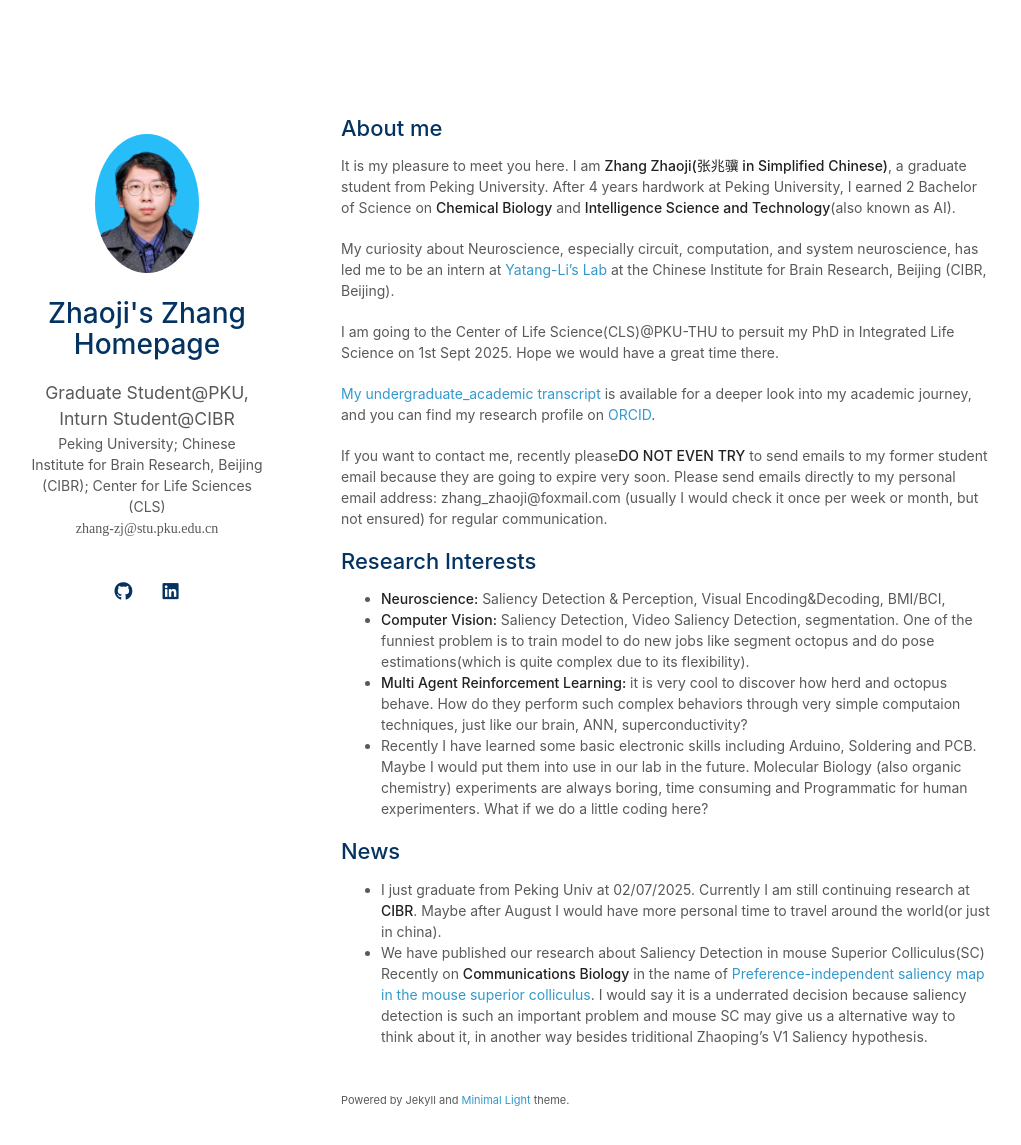
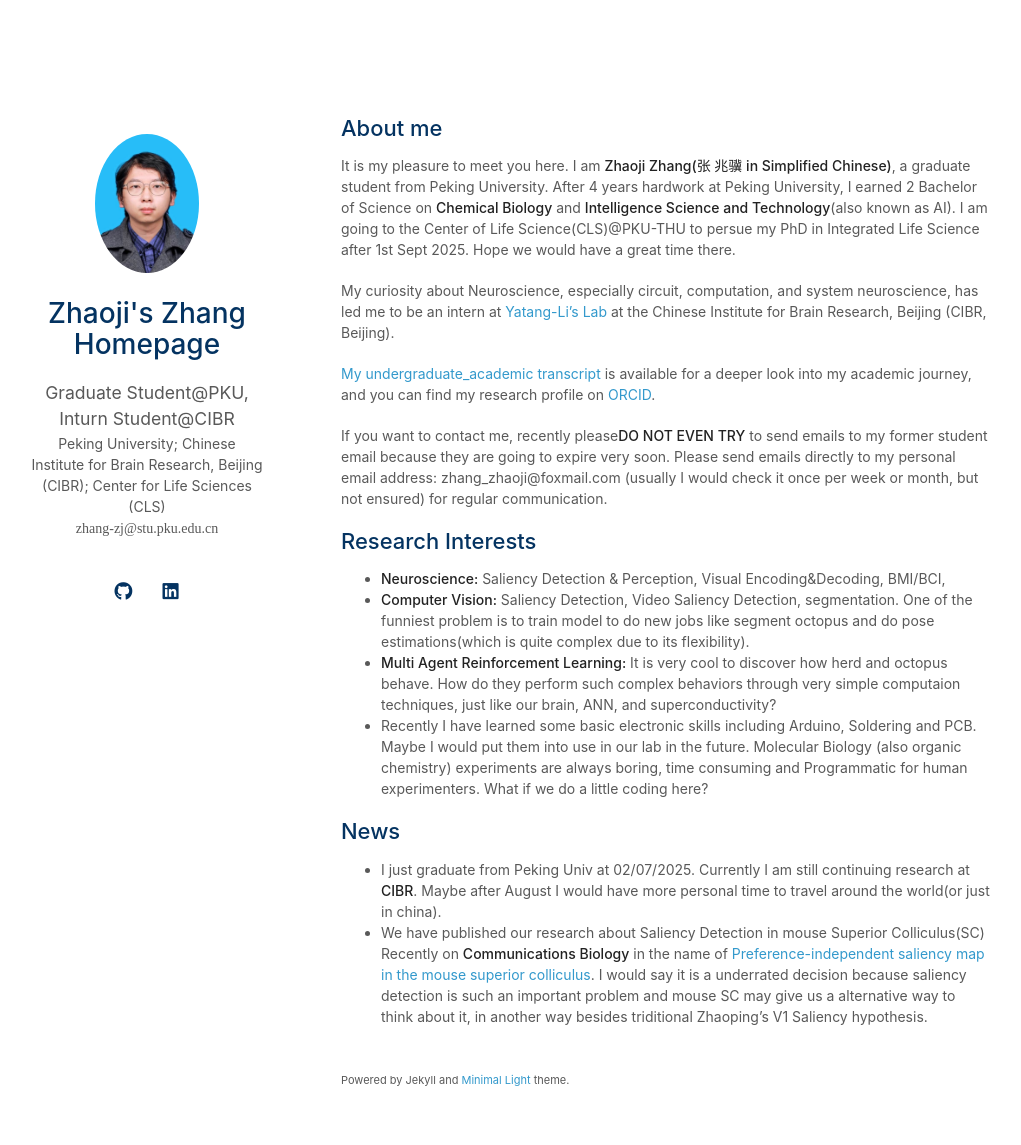
Before and after one commit to Zhang-Zhaoji/Zhang-Zhaoji.github.io, a Jekyll site: the page built from index.md, in a window 1280 px wide and 1179 px high. Shown: the top 1145 px of the window, without its empty margins (129-1150 px from the left). Built offline with Jekyll 4.4.1, drawn with Linux system fonts in a browser that asks for light colours; a style sheet for code colours, icons or effects is not loaded; our own code applies the rules of GitHub Pages for plain Markdown files.

Commit message:
Update index.md

```diff
--- a/index.md
+++ b/index.md
@@ -4,11 +4,9 @@ layout: homepage
 
 ## About me
 
-It is my pleasure to meet you here. I am **Zhang Zhaoji(张兆骥 in Simplified Chinese)**, a graduate student from Peking University. After 4 years hardwork at Peking University, I earned 2 Bachelor of Science on **Chemical Biology** and  **Intelligence Science and Technology**(also known as AI).
+It is my pleasure to meet you here. I am **Zhaoji Zhang(张 兆骥 in Simplified Chinese)**, a graduate student from Peking University. After 4 years hardwork at Peking University, I earned 2 Bachelor of Science on **Chemical Biology** and  **Intelligence Science and Technology**(also known as AI). I am going to the Center of Life Science(CLS)@PKU-THU to persue my PhD in Integrated Life Science after 1st Sept 2025. Hope we would have a great time there.
 
 My curiosity about Neuroscience, especially circuit, computation, and system neuroscience, has led me to be an intern at [Yatang-Li's Lab](https://yatanglilab.cibr.ac.cn/en/) at the Chinese Institute for Brain Research, Beijing (CIBR, Beijing).
-
-I am going to the Center of Life Science(CLS)@PKU-THU to persuit my PhD in Integrated Life Science on 1st Sept 2025. Hope we would have a great time there.
 
 [My undergraduate_academic transcript](https://drive.google.com/file/d/1somZXkrMlVg3rWUyF3WMa0-Za7p0GWp_/view?usp=sharing) is available for a deeper look into my academic journey, and you can find my research profile on [ORCID](https://orcid.org/0009-0002-3293-1961).
 
@@ -18,7 +16,7 @@ If you want to contact me, recently please**DO NOT EVEN TRY** to send emails to
 
 - **Neuroscience:** Saliency Detection & Perception, Visual Encoding&Decoding, BMI/BCI,
 - **Computer Vision:** Saliency Detection, Video Saliency Detection, segmentation. One of the funniest problem is to train model to do new jobs like segment octopus and do pose estimations(which is quite complex due to its flexibility).
-- **Multi Agent Reinforcement Learning:** it is very cool to discover how herd and octopus behave. How do they perform such complex behaviors through very simple computaion techniques, just like our brain, ANN, superconductivity?
+- **Multi Agent Reinforcement Learning:** It is very cool to discover how herd and octopus behave. How do they perform such complex behaviors through very simple computaion techniques, just like our brain, ANN, and superconductivity?
 - Recently I have learned some basic electronic skills including Arduino, Soldering and PCB. Maybe I would put them into use in our lab in the future. Molecular Biology (also organic chemistry) experiments are always boring, time consuming and Programmatic for human experimenters. What if we do a little coding here?
 
 ## News
```
